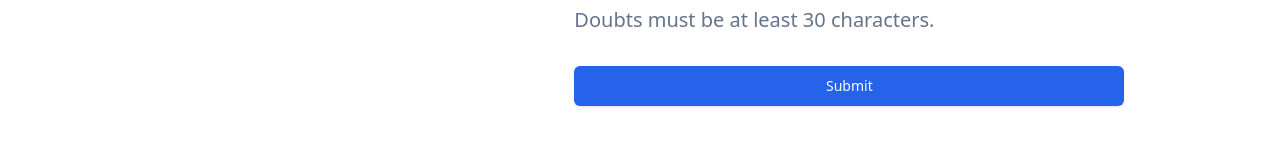
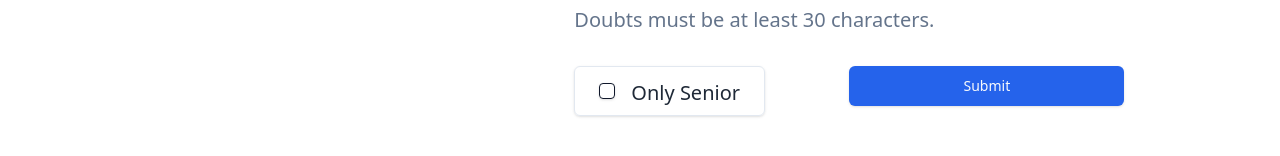
Before and after one commit to adarsh1278/Connect-Senior, a Next.js app: page / in a window 1280 px wide. Shown: the part 1044-1200 px from the top of the page. Built offline with nearby package versions, Linux system fonts and the light colour scheme; no server answers.

Commit message:
doubt api and frontemd updated

```diff
--- a/package.json
+++ b/package.json
@@ -12,6 +12,7 @@
     "@hookform/resolvers": "^3.3.4",
     "@lottiefiles/react-lottie-player": "^3.5.3",
     "@radix-ui/react-avatar": "^1.0.4",
+    "@radix-ui/react-checkbox": "^1.0.4",
     "@radix-ui/react-dialog": "^1.0.5",
     "@radix-ui/react-dropdown-menu": "^2.0.6",
     "@radix-ui/react-icons": "^1.3.0",
--- a/src/app/api/users/askDoubt/route.ts
+++ b/src/app/api/users/askDoubt/route.ts
@@ -6,7 +6,7 @@ import User from "@/models/User.model";
 
 export async function POST(req: NextRequest) {
     try {
-        const {  Title ,Doubt, isAnonymous, yearMargin, branch } = await req.json();
+        const {  Title ,Doubt, isAnonymous, yearMargin, branch  , seniorOnly} = await req.json();
         const token = req.cookies.get('token')?.value || '';
 
         if (!token) {
@@ -54,7 +54,8 @@ export async function POST(req: NextRequest) {
             doubt: Doubt,
             isAnonymous: isAnonymous||false,
             year:user.admissionYear,
-            skillsRequired: ["any"]
+            skillsRequired: ["any"],
+            seniorOnly,
             // Other fields
         });
 
--- a/src/app/api/users/replyDoubt/route.ts
+++ b/src/app/api/users/replyDoubt/route.ts
@@ -56,6 +56,7 @@ if (!doubt) {
     });
 }
 if( doubt.seniorOnly && doubt.year<=user.admissionYear){
+    console.log("eligiblity failed")
     return NextResponse.json({
         status: 300,
         body: {
--- a/src/app/mycomponents/askFormdoubts.tsx
+++ b/src/app/mycomponents/askFormdoubts.tsx
@@ -8,6 +8,7 @@ import { ToastAction } from "@/components/ui/toast";
 import { useState } from "react";
 import Link from "next/link";
 import { Button } from "@/components/ui/button";
+import { Checkbox } from "@/components/ui/checkbox"
 import {
   Form,
   FormControl,
@@ -26,6 +27,7 @@ const formSchema = z.object({
   Doubt: z.string().min(30, {
     message: "Doubt must be at least 30 characters.",
   }),
+  seniorOnly: z.boolean().default(false).optional(),
 });
 
 export default function Askdoubt() {
@@ -137,9 +139,28 @@ export default function Askdoubt() {
             </FormItem>
           )}
         />
-        <Button type="submit" size={"lg"} disabled={disabled} className="w-full bg-blue-600">
+
+        <div className=" flex  flex-row justify-between">
+        <FormField
+          control={form.control}
+          name="seniorOnly"
+          render={({ field }) => (
+            <FormItem className="flex flex-row  justify-center rounded-md border gap-4  shadow  px-6 py-2 m-0  pb-3">
+              <FormControl>
+                <Checkbox
+                  checked={field.value}
+                  onCheckedChange={field.onChange}
+                  className=" mt-2"
+                />
+              </FormControl>
+              <FormLabel className=" mt-0 p-0 mb-2">Only Senior</FormLabel>
+            </FormItem>
+          )}
+        />
+        <Button type="submit" size={"lg"} disabled={disabled} className="  w-fit sm:w-1/2 bg-blue-600 p-4">
           Submit
         </Button>
+        </div>
       </form>
     </Form>
   );
--- /dev/null
+++ b/src/components/ui/checkbox.tsx
@@ -0,0 +1,30 @@
+"use client"
+
+import * as React from "react"
+import * as CheckboxPrimitive from "@radix-ui/react-checkbox"
+import { CheckIcon } from "@radix-ui/react-icons"
+
+import { cn } from "@/lib/utils"
+
+const Checkbox = React.forwardRef<
+  React.ElementRef<typeof CheckboxPrimitive.Root>,
+  React.ComponentPropsWithoutRef<typeof CheckboxPrimitive.Root>
+>(({ className, ...props }, ref) => (
+  <CheckboxPrimitive.Root
+    ref={ref}
+    className={cn(
+      "peer h-4 w-4 shrink-0 rounded-sm border border-primary shadow focus-visible:outline-none focus-visible:ring-1 focus-visible:ring-ring disabled:cursor-not-allowed disabled:opacity-50 data-[state=checked]:bg-primary data-[state=checked]:text-primary-foreground",
+      className
+    )}
+    {...props}
+  >
+    <CheckboxPrimitive.Indicator
+      className={cn("flex items-center justify-center text-current")}
+    >
+      <CheckIcon className="h-4 w-4" />
+    </CheckboxPrimitive.Indicator>
+  </CheckboxPrimitive.Root>
+))
+Checkbox.displayName = CheckboxPrimitive.Root.displayName
+
+export { Checkbox }
```
Also changed, not shown: 1 other file (tests, documents, lock files or other folders).
